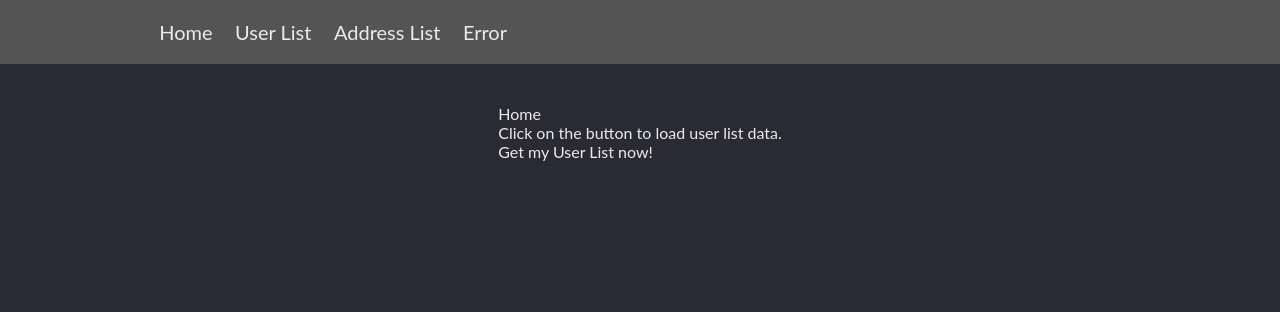
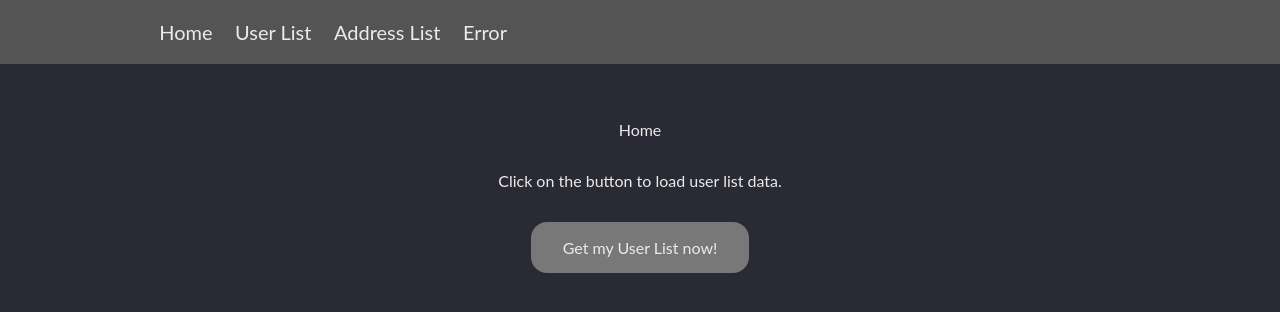
Before and after one commit to cast0273/mad9135-c2-react-router, a React (Create React App) app: page / in a window 1280 px wide. Shown: the top 312 px of the page. Built offline with nearby package versions, Linux system fonts and the light colour scheme.

Commit message:
add link direction for clicking on Home button. update general styling

```diff
--- a/src/components/Home/Home.js
+++ b/src/components/Home/Home.js
@@ -1,4 +1,6 @@
 import './home.css'
+
+import { NavLink } from 'react-router-dom'
 
 export default function Home (props) {
   function handleClick () {
@@ -9,7 +11,15 @@ export default function Home (props) {
     <div className='Home'>
       <h1>Home</h1>
       <h2>Click on the button to load user list data.</h2>
-      <p onClick={handleClick}>Get my User List now!</p>
+      <NavLink
+        activeClassName='active'
+        className='button'
+        to='/userList'
+        onClick={handleClick}
+        exact
+      >
+        Get my User List now!
+      </NavLink>
     </div>
   )
 }
--- a/src/components/Home/home.css
+++ b/src/components/Home/home.css
@@ -0,0 +1,16 @@
+.Home {
+  display: flex;
+  justify-content: center;
+  align-items: center;
+  flex-direction: column;
+}
+
+.Home > * {
+  margin: 1em;
+}
+
+.Home > a {
+  padding: 1em 2em;
+  background-color: rgb(120, 120, 120);
+  border-radius: 16px;
+}
```
